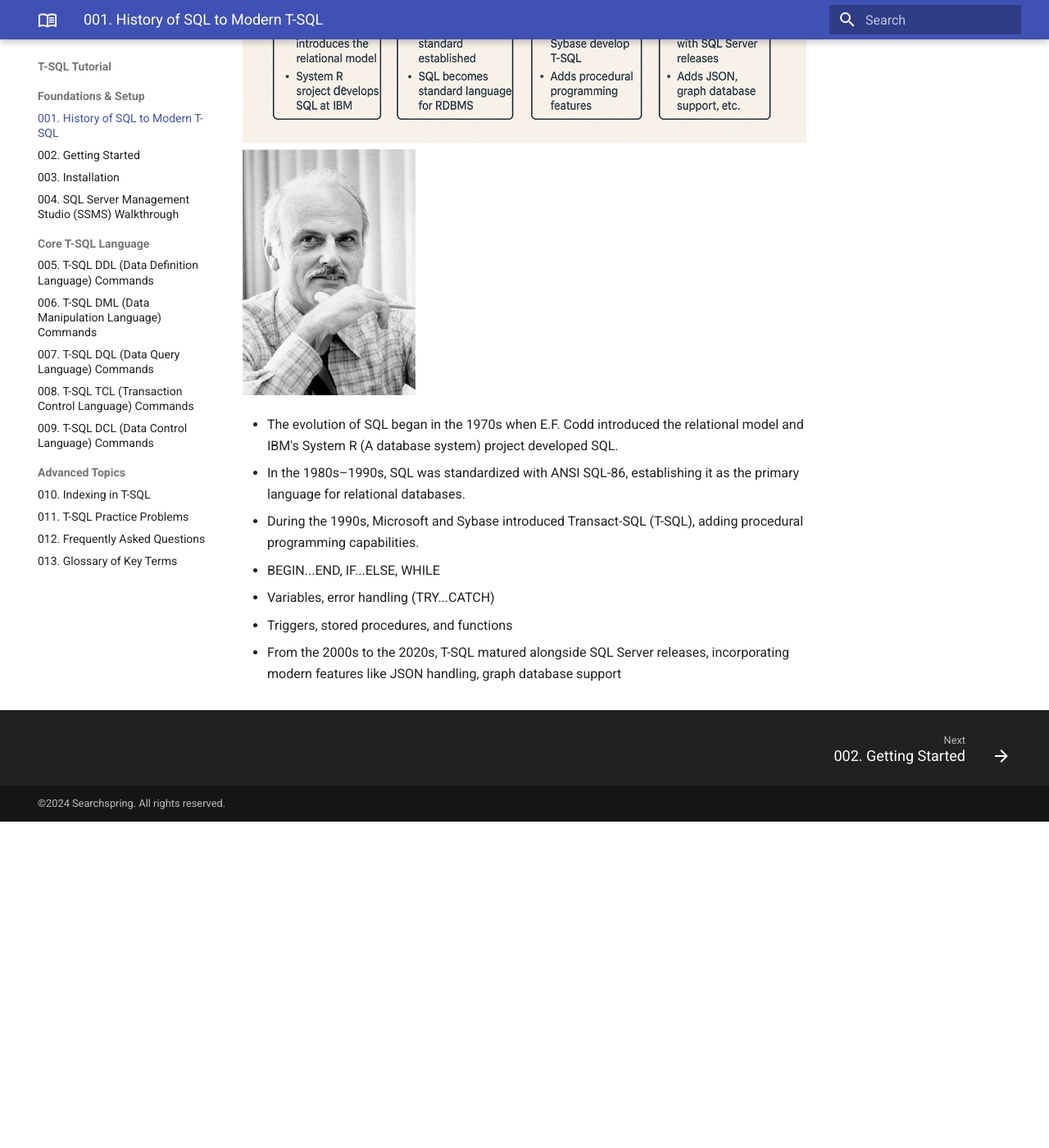
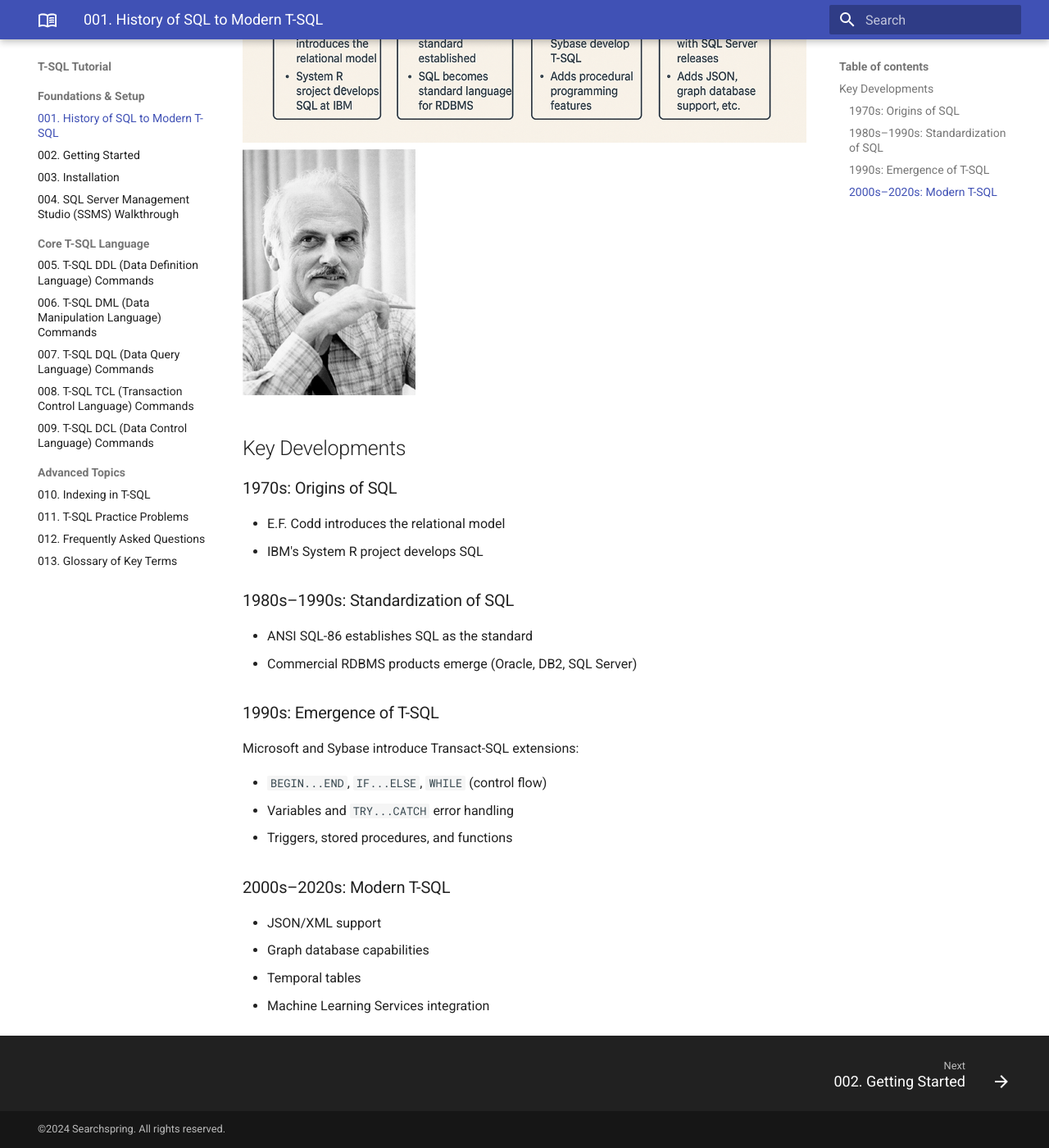
Before and after one commit to andikatjacobdennis/T-SQL, an MkDocs documentation site: the page built from docs/001_History_of_SQL_to_modern_T_SQL.md, in a window 1280 px wide and 1400 px high, scrolled down 398 px. Shown: the whole window at 82% size. Built offline with MkDocs 1.6.1 and Material for MkDocs 9.7.7, drawn with Linux system fonts in a browser that asks for light colours; some of the changed text lies outside the part shown.

Commit message:
Refactor documentation for clarity and structure in History of SQL to Modern T-SQL

```diff
--- a/docs/001_History_of_SQL_to_modern_T_SQL.md
+++ b/docs/001_History_of_SQL_to_modern_T_SQL.md
@@ -1,12 +1,31 @@
-# 001. History of SQL to modern T-SQL
+# 001. History of SQL to Modern T-SQL
 
 ![SQL Evolution Timeline](./images/History_Of_SQL_To_Modern_T-SQL.png "History of SQL to T-SQL Evolution")
 ![Edgar F. Codd](./images/Edgar_F_Codd.jpg "Edgar F. Codd: Creator of the Relational Model")
 
-- The evolution of SQL began in the 1970s when E.F. Codd introduced the relational model and IBM's System R (A database system) project developed SQL.
-- In the 1980s–1990s, SQL was standardized with ANSI SQL-86, establishing it as the primary language for relational databases.
-- During the 1990s, Microsoft and Sybase introduced Transact-SQL (T-SQL), adding procedural programming capabilities.
-  - BEGIN...END, IF...ELSE, WHILE
-  - Variables, error handling (TRY...CATCH)
-  - Triggers, stored procedures, and functions
-- From the 2000s to the 2020s, T-SQL matured alongside SQL Server releases, incorporating modern features like JSON handling, graph database support
+## Key Developments
+
+### 1970s: Origins of SQL
+
+- E.F. Codd introduces the relational model
+- IBM's System R project develops SQL
+
+### 1980s–1990s: Standardization of SQL
+
+- ANSI SQL-86 establishes SQL as the standard
+- Commercial RDBMS products emerge (Oracle, DB2, SQL Server)
+
+### 1990s: Emergence of T-SQL
+
+Microsoft and Sybase introduce Transact-SQL extensions:
+
+- `BEGIN...END`, `IF...ELSE`, `WHILE` (control flow)
+- Variables and `TRY...CATCH` error handling
+- Triggers, stored procedures, and functions
+
+### 2000s–2020s: Modern T-SQL
+
+- JSON/XML support
+- Graph database capabilities
+- Temporal tables
+- Machine Learning Services integration
```
